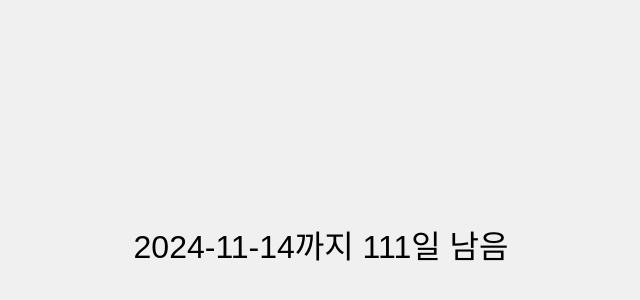
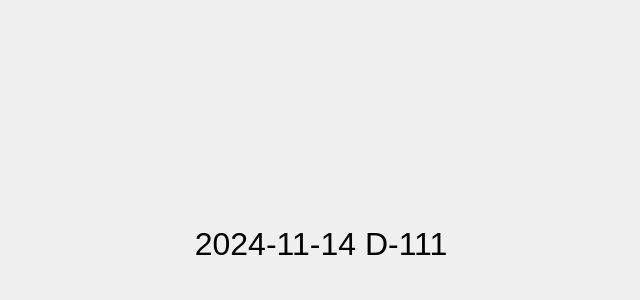
Before and after one commit to unicorn0730/jangwoo, a plain HTML site: page index.html in a window 1280 px wide. Shown: the part 164-464 px from the top of the page, without its empty margins (319-959 px from the left). Drawn offline with Linux system fonts and the light colour scheme.

Commit message:
Update index.html

```diff
--- a/index.html
+++ b/index.html
@@ -33,7 +33,7 @@
         function updateCountdown() {
             const targetDate = "2024-11-14";
             const daysLeft = calculateDaysLeft(targetDate);
-            document.getElementById('countdown').innerText = `${targetDate}까지 ${daysLeft}일 남음`;
+            document.getElementById('countdown').innerText = `${targetDate} D-${daysLeft}`;
         }
 
         updateCountdown();
```
